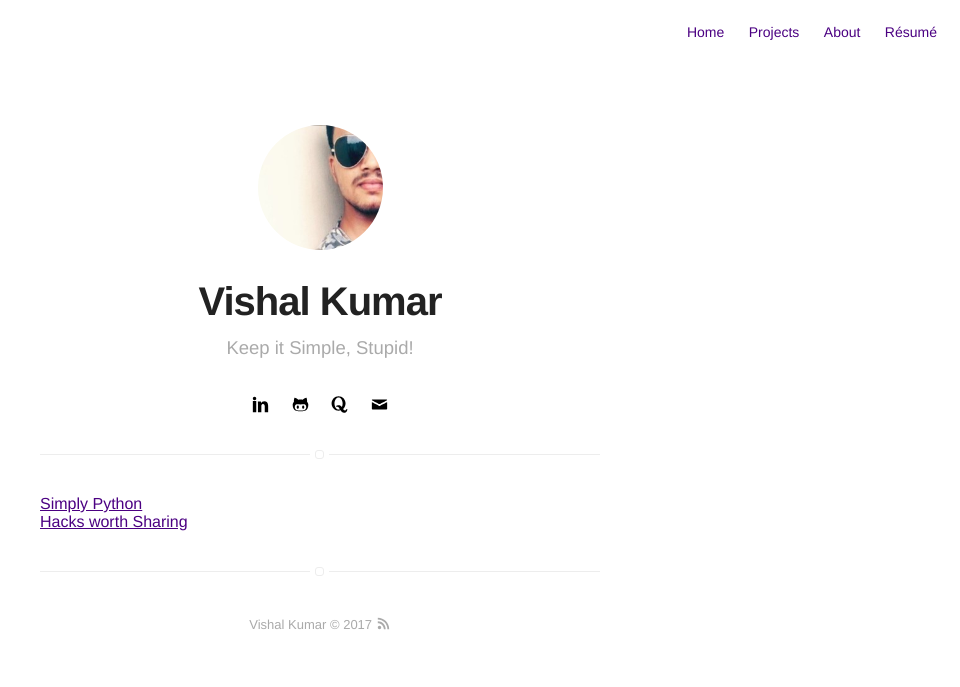
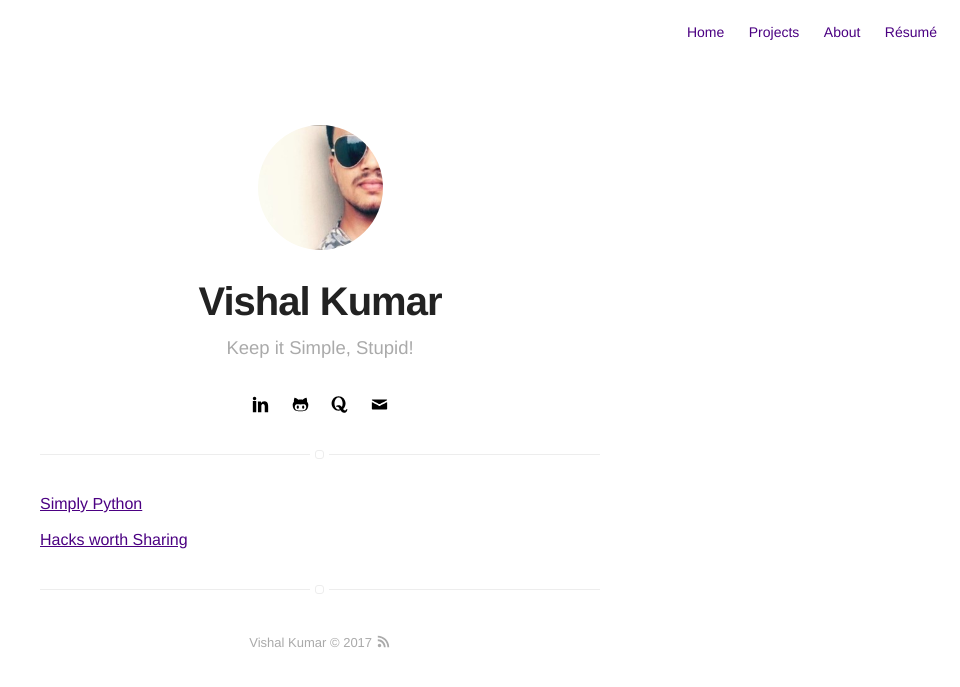
Before and after one commit to the-vishal/the-vishal.github.io, a Jekyll site: the page built from blog/index.html, in a window 1280 px wide. Shown: the top 687 px of the page, without its empty margins (320-1280 px from the left). Built offline with Jekyll 4.4.1, drawn with Linux system fonts in a browser that asks for light colours.

Commit message:
Update index.html

```diff
--- a/blog/index.html
+++ b/blog/index.html
@@ -6,7 +6,7 @@ title: Blog
 ---
 <section class="list">
 	{% if site.posts.size == 0 %}
-		<a class="link" href="https://simplypython.quora.com">Simply Python</a><br/>
+		<a class="link" href="https://simplypython.quora.com">Simply Python</a><br/><br/>
 	        <a class="link" href=" https://hacksworthsharing.quora.com/">Hacks worth Sharing</a>
 	{% elsif site.paginate %}
 		{% for post in paginator.posts %}
```
